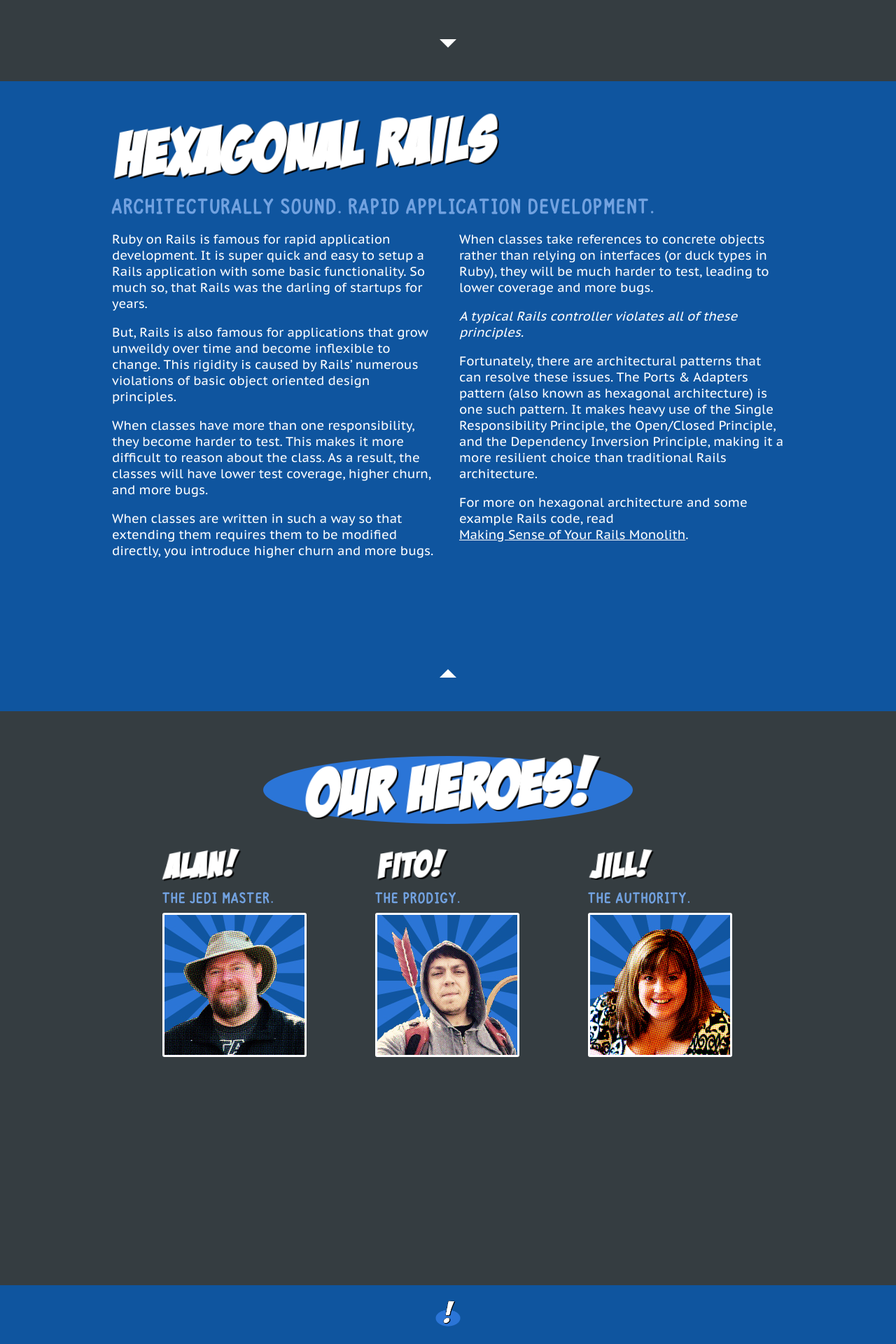
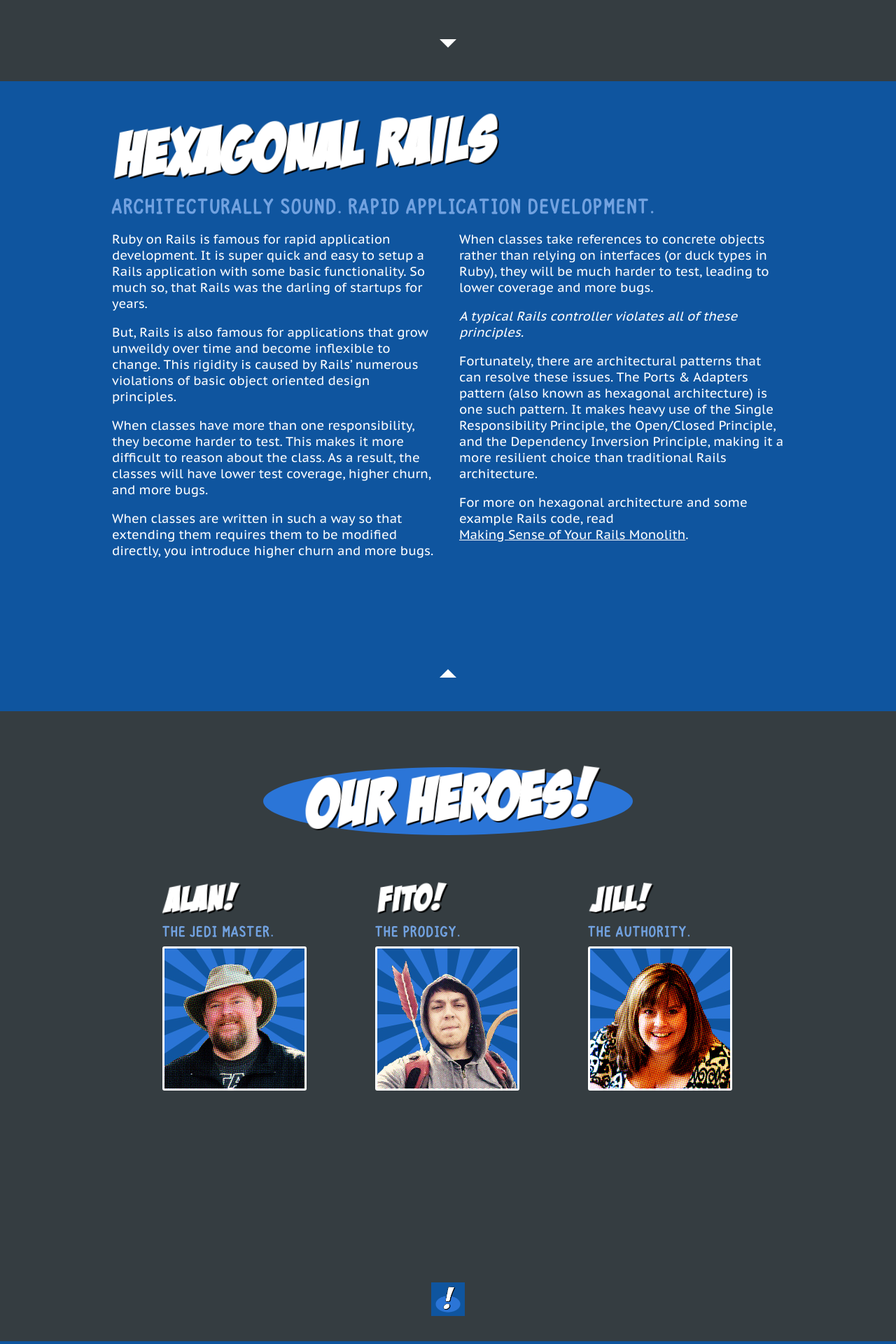
Before and after one commit to first-try-software/first-try-software.github.io, a Jekyll site: the page built from index.html, in a window 1280 px wide. Shown: the part 1684-3604 px from the top of the page at 70% size. Built offline with Jekyll 4.4.1, drawn with Linux system fonts in a browser that asks for light colours.

Commit message:
Move footer into final page

```diff
--- a/_layouts/default.html
+++ b/_layouts/default.html
@@ -18,10 +18,6 @@
 
     {{ content }}
 
-    <footer>
-      <a href="/"><img src="/images/bang.png" width="48" height="48" alt="First Try! Software"></a>
-    </footer>
-
     <!-- <script>
       (function(i,s,o,g,r,a,m){i['GoogleAnalyticsObject']=r;i[r]=i[r]||function(){
       (i[r].q=i[r].q||[]).push(arguments)},i[r].l=1*new Date();a=s.createElement(o),
--- a/_sass/about.scss
+++ b/_sass/about.scss
@@ -1,4 +1,9 @@
 #about {
+  display: flex;
+  flex-direction: column;
+  justify-content: space-between;
+
+  .content {
     display: flex;
     flex-direction: column;
     justify-content: flex-start;
@@ -13,11 +18,17 @@
         text-align: center;
       }
     }
+  }
+
+  a {
+    margin: 0 auto;
+  }
 
   .bios {
     display: flex;
     flex-wrap: wrap;
     justify-content: center;
+    margin-top: $page-padding;
   }
 
   .bio {
--- a/_sass/layout.scss
+++ b/_sass/layout.scss
@@ -18,13 +18,12 @@
 }
 
 scroll-page:last-child {
-  min-height: calc(#{$min-height} - calc(#{$margin} * 2) - #{$bang-height})
+  padding: calc(#{$padding} * 3) $page-padding $padding;
 }
 
 article {
   margin: 0 auto;
   max-width: $max-width-wide;
-  // width: calc(#{$max-width-narrow} - calc(#{$padding} * 6));
 }
 
 section {
--- a/index.html
+++ b/index.html
@@ -29,8 +29,8 @@
       {% endif %}
     </scroll-page>
   {% endfor %}
-
   <scroll-page id="about">
+    <div class="content">
       <header>
         <h1>Our Heroes!</h1>
       </header>
@@ -48,5 +48,7 @@
           {% assign i = i | plus: 1 %}
         {% endfor %}
       </section>
+    </div>
+    <a href="/"><img src="/images/bang.png" width="48" height="48" alt="First Try! Software"></a>
   </scroll-page>
 </scroll-container>
```
Lines whose indentation alone changed are shown as unchanged.
